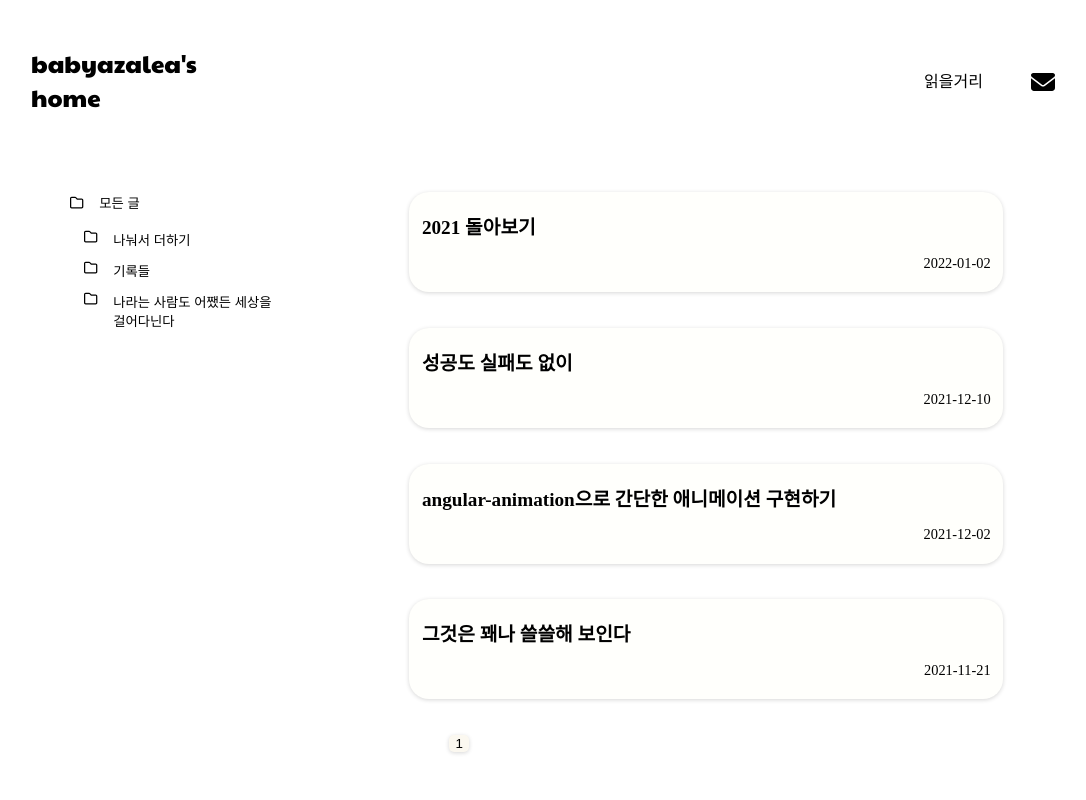
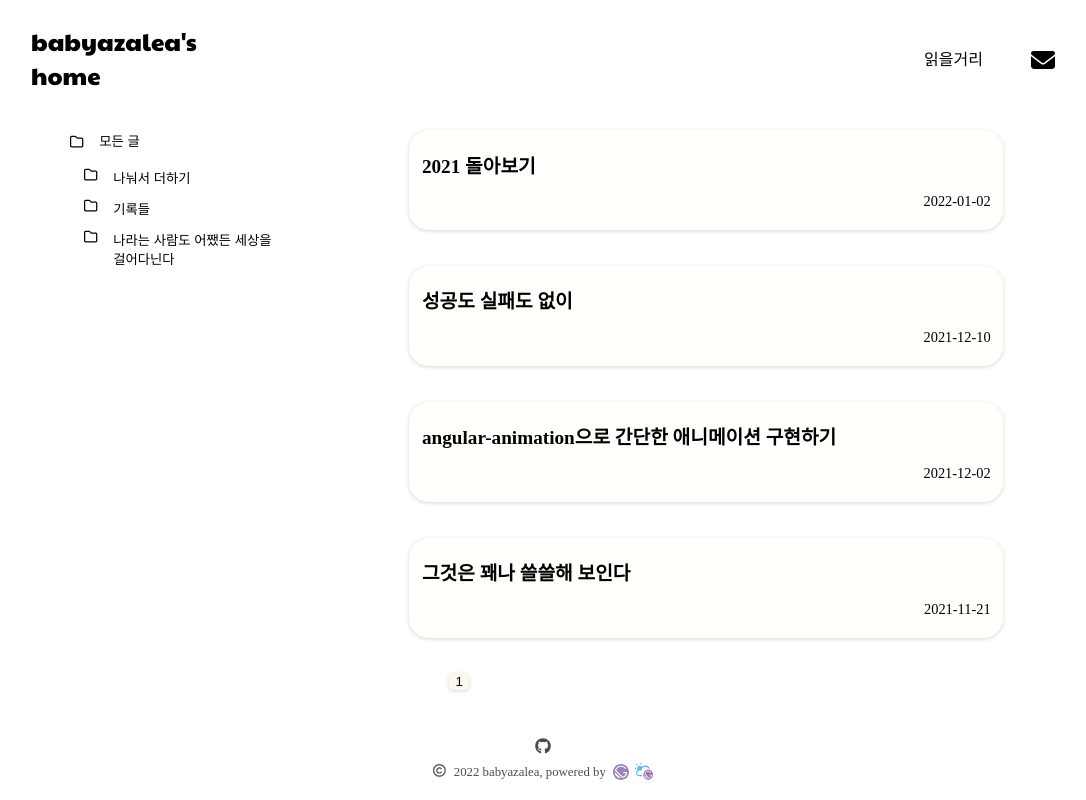
Before and after one commit to babyazalea/babyazalea-home, a Gatsby site: page / in a window 1280 px wide. Shown: the whole page, without its empty margins (97-1183 px from the left). Built offline with nearby package versions, Linux system fonts and the light colour scheme; Gatsby itself is replaced by a stand-in of ours.

Commit message:
temporary push

```diff
--- a/src/components/layout/Layout.js
+++ b/src/components/layout/Layout.js
@@ -4,6 +4,7 @@ import Header from "./header/Header";
 import Main from "./main/Main";
 
 import "./Layout.scss";
+import Footer from "./footer/Footer";
 
 const Layout = (props) => {
   return (
@@ -13,6 +14,7 @@ const Layout = (props) => {
         customClassName={props.customClassName}
       />
       <Main customClassName={props.customClassName}>{props.children}</Main>
+      <Footer />
     </div>
   );
 };
--- a/src/components/layout/Layout.scss
+++ b/src/components/layout/Layout.scss
@@ -6,8 +6,12 @@
   padding: 0;
   overflow-y: auto;
   overflow-x: hidden;
-  display: grid;
-  grid-template-rows: 1fr 10fr;
+  //display: grid;
+  //grid-template-rows: 1fr 9fr 0.5fr;
+  display: flex;
+  flex-flow: column nowrap;
+  align-items: center;
+  justify-content: center;
   a {
     text-decoration: none;
     color: inherit;
--- a/src/components/layout/footer/Footer.js
+++ b/src/components/layout/footer/Footer.js
@@ -1,4 +1,8 @@
 import React from "react";
+
+import { FontAwesomeIcon } from "@fortawesome/react-fontawesome";
+import { faGithub } from "@fortawesome/free-brands-svg-icons";
+import { faCopyright } from "@fortawesome/free-regular-svg-icons";
 
 import gcLogo from "../../../images/logos/gatsby-cloud.svg";
 import gatsbyLogo from "../../../images/logos/gatsby.svg";
@@ -7,10 +11,15 @@ import "./Footer.scss";
 const Footer = (props) => {
   return (
     <footer>
+      <div className="contact">
+        <a href="https://github.com/babyazalea">
+          <FontAwesomeIcon icon={faGithub} />
+        </a>
+      </div>
+      <div className="copyright">
         <span className="copyright-text">
-        <i className="far fa-copyright"></i>
-
-        <span>babyazalea, powered by</span>
+          <FontAwesomeIcon icon={faCopyright} />
+          <span>{new Date().getFullYear()} babyazalea, powered by</span>
         </span>
         <a href="https://www.gatsbyjs.com/">
           <img
@@ -20,8 +29,13 @@ const Footer = (props) => {
           />
         </a>
         <a href="https://www.gatsbyjs.com/products/cloud/">
-        <img className="footer-gc-logo" src={gcLogo} alt="gatsby cloud logo" />
+          <img
+            className="footer-gc-logo"
+            src={gcLogo}
+            alt="gatsby cloud logo"
+          />
         </a>
+      </div>
     </footer>
   );
 };
--- a/src/components/layout/footer/Footer.scss
+++ b/src/components/layout/footer/Footer.scss
@@ -1,28 +1,41 @@
 footer {
+  position: relative;
+  bottom: 0;
   width: 100%;
-  height: 100%;
-  grid-area: footer;
   display: flex;
-  align-items: flex-end;
+  flex-direction: column;
+  justify-content: center;
+  align-items: center;
+  gap: 0.5rem;
   opacity: 0.7;
   transition: opacity 0.2s linear;
   cursor: default;
+
+  .copyright {
+    display: flex;
+    align-items: center;
+  }
+
   .copyright-text {
     margin-right: 7px;
     font-size: 0.8rem;
-    i {
-      margin-right: 5px;
+
+    span {
+      margin-left: 0.5rem;
     }
   }
+
   a {
     display: flex;
     justify-content: center;
     align-items: center;
   }
+
   .footer-gatsby-logo {
     width: 1rem;
     margin-right: 5px;
   }
+
   .footer-gc-logo {
     width: 1.2rem;
   }
--- a/src/components/layout/header/Header.scss
+++ b/src/components/layout/header/Header.scss
@@ -2,7 +2,7 @@ header {
   width: 100%;
   display: flex;
   justify-content: center;
-  height: 10rem;
+  height: 10%;
 
   nav {
     display: flex;
--- a/src/components/layout/main/Main.scss
+++ b/src/components/layout/main/Main.scss
@@ -2,8 +2,9 @@ main {
   width: 100%;
   display: flex;
   justify-content: center;
-  overflow-y: auto;
-  overflow-x: hidden;
+  //overflow-y: auto;
+  //overflow-x: hidden;
+  height: 80%;
 }
 
 .top {
@@ -32,10 +33,6 @@ main > .reading {
 }
 
 @media (max-width: 768px) {
-  main {
-    height: 90%;
-  }
-
   main > .reading {
     display: grid;
     grid-template-columns: none;
@@ -57,10 +54,6 @@ main > .reading {
 }
 
 @media (max-width: 500px) {
-  main {
-    height: 90%;
-  }
-
   main > .reading {
     height: 100%;
   }
```
Also changed, not shown: src/images/logos/gatsby-cloud.svg (added), src/images/logos/gatsby.svg (added). Lines whose indentation alone changed are shown as unchanged.
